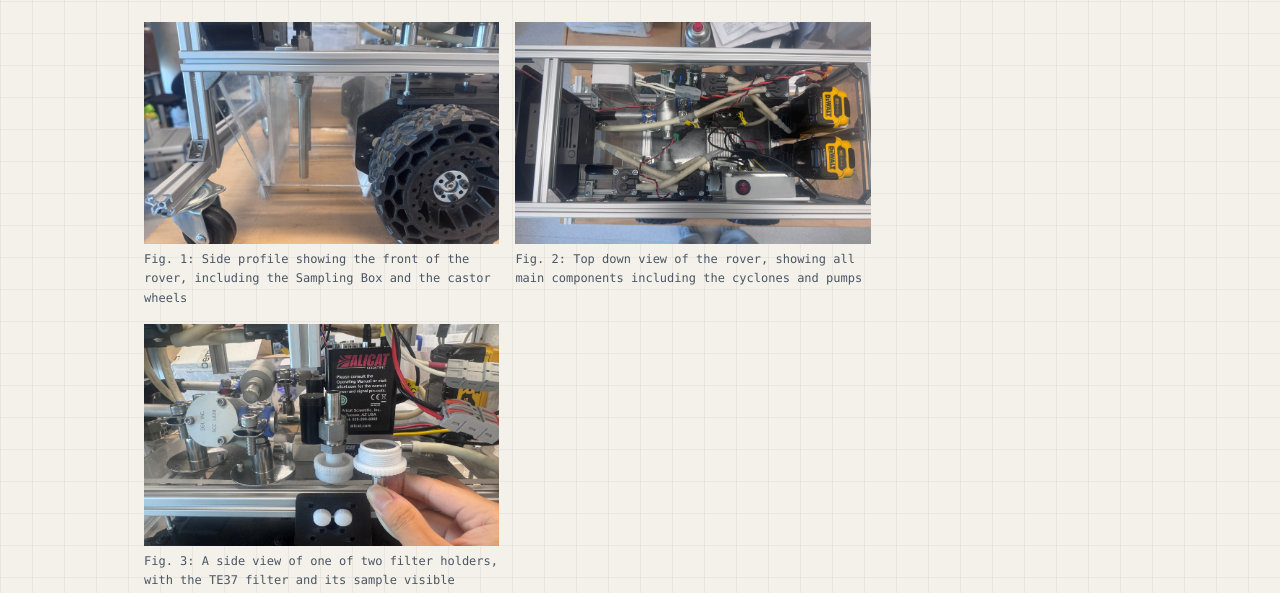
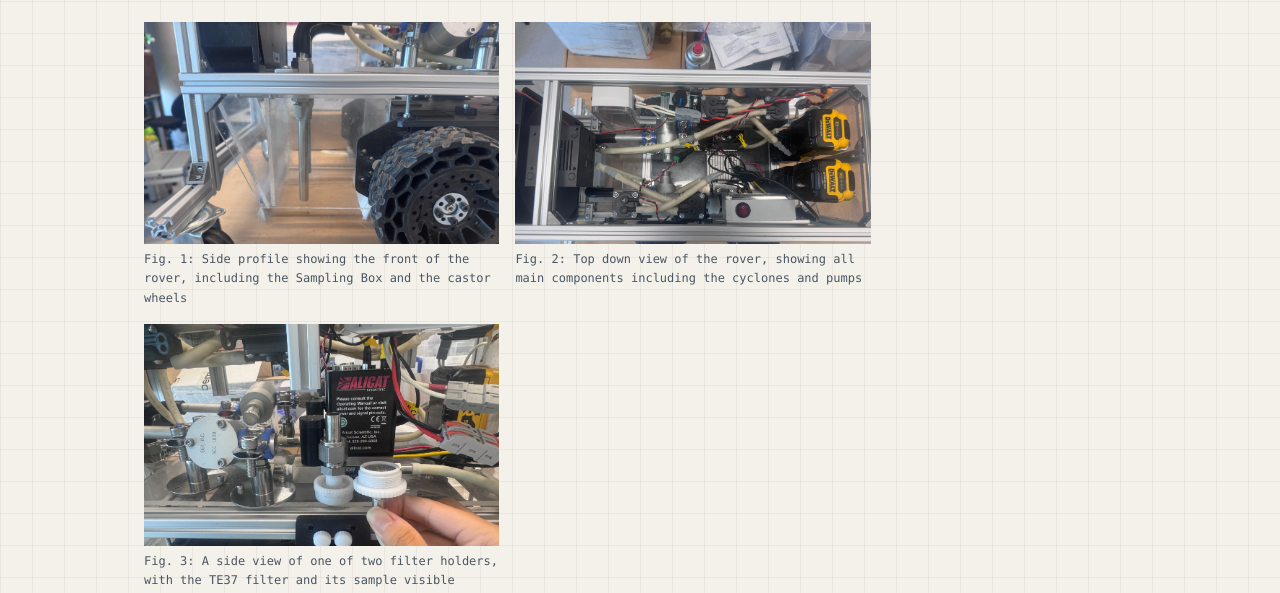
Before and after one commit to AndyWen06/portfolio, a plain HTML site: page projects/rover.html in a window 1280 px wide. Shown: the part 3231-3824 px from the top of the page. Drawn offline with Linux system fonts and the light colour scheme.

Commit message:
Add styles for gallery images in style.css

```diff
--- a/style.css
+++ b/style.css
@@ -172,6 +172,7 @@ footer { padding: 40px 0 64px; border-top: 1px solid var(--line); font-family: v
 .prose ul { color: var(--ink-soft); padding-left: 20px; }
 .prose li { margin-bottom: 8px; }
 .gallery { display: grid; grid-template-columns: repeat(auto-fill, minmax(260px, 1fr)); gap: 16px; margin: 24px 0; }
+.gallery img { width: 100%; height: auto; display: block; }
 figure { margin: 0; }
 figcaption { font-family: var(--mono); font-size: .75rem; color: var(--ink-soft); margin-top: 6px; }
 
```
